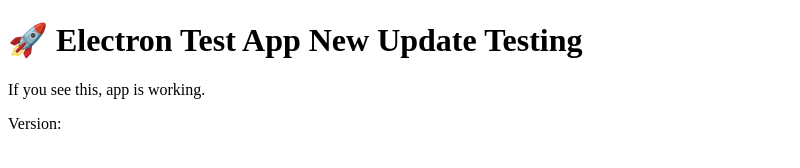
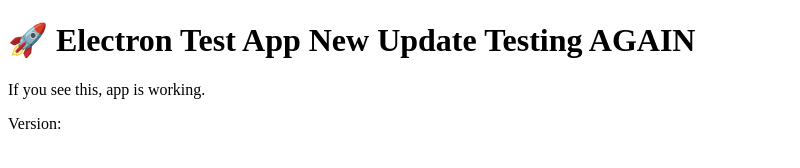
Before and after one commit to chiragsdev/electron-deployment, an Electron app: page index.html in a window 800 px wide. Drawn offline with Linux system fonts and the light colour scheme; no server answers.

Commit message:
update AGAIN

```diff
--- a/index.html
+++ b/index.html
@@ -4,7 +4,7 @@
     <title>Electron Test App</title>
   </head>
   <body>
-    <h1>🚀 Electron Test App New Update Testing </h1>
+    <h1>🚀 Electron Test App New Update Testing AGAIN </h1>
     <p>If you see this, app is working.</p>
     <p id="version"></p>
 
```
